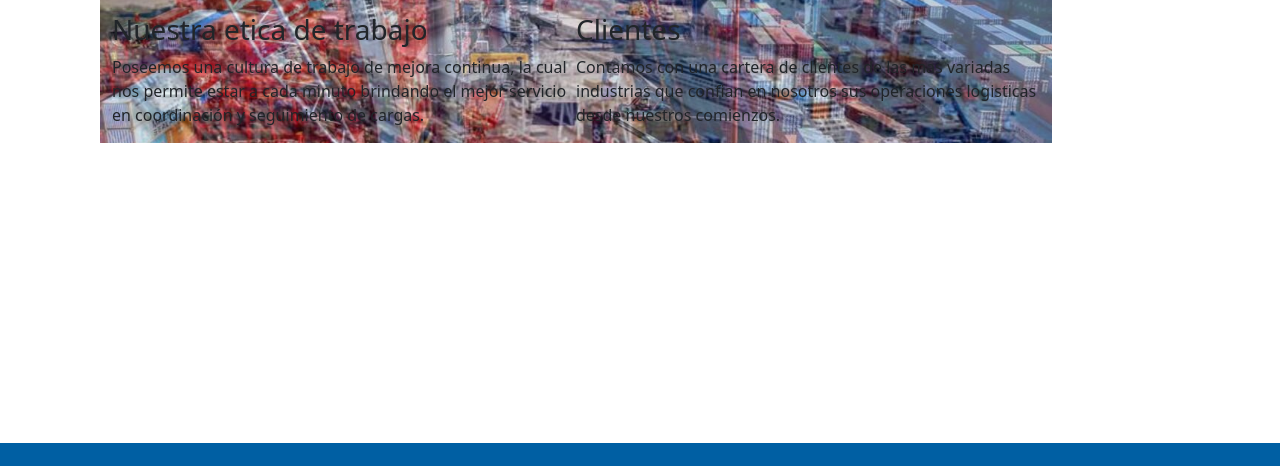
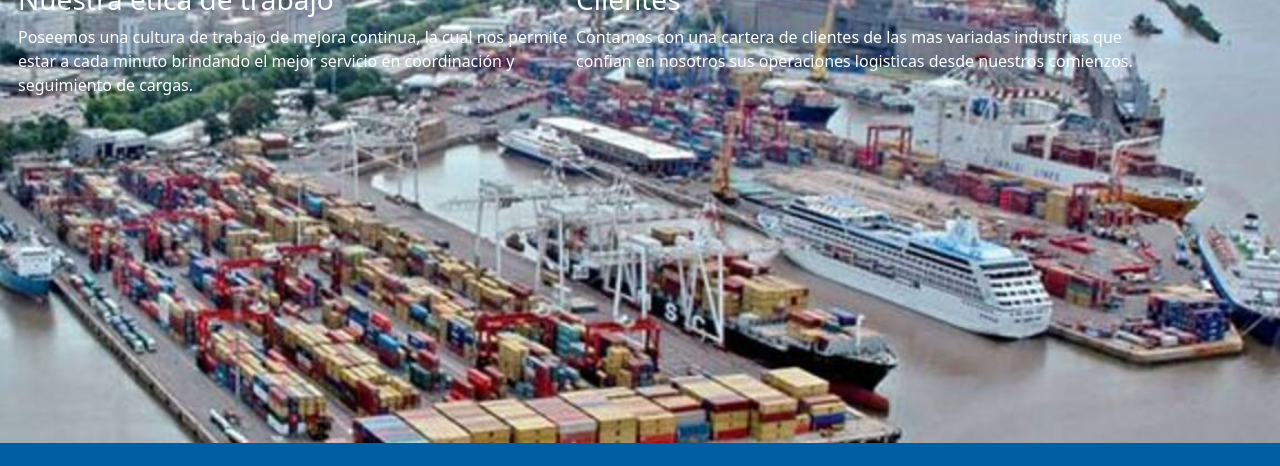
Before and after one commit to alanius4/proyectoCoderhouseAlan, a website: page index.html in a window 1280 px wide. Shown: the part 233-699 px from the top of the page. Drawn offline with nearby package versions, Linux system fonts and the light colour scheme.

Commit message:
fix de errores

```diff
--- a/index.html
+++ b/index.html
@@ -30,7 +30,7 @@
 
     <title>Transporte Web</title>
   </head>
-  <body>
+  <body id="SLIDE_BG">
     <div class="main-wrapper">
       <!--nav-->
 
@@ -77,14 +77,14 @@
 
       <!--main-->
 
-      <main >
-        <div id="SLIDE_BG">
+      <main>
+
         <!--Articulo Principal-->
-        <h1 id="articuloPrincipal">Inicio</h1>
+        <h1 id="articuloPrincipal" class="paginaPrincipal">Inicio</h1>
         <div class="container">
           <div class="containerColumn">
             <div class="containerRow">
-              <div class="col-6">
+              <div class="col-6 paginaPrincipal">
                 <br />
                 <h3>Nuestra etica de trabajo</h3>
                 <p>
@@ -94,7 +94,7 @@
                 </p>
               </div>
 
-              <div class="col-6">
+              <div class="col-6 paginaPrincipal">
                 <br />
                 <h3>Clientes</h3>
                 <p>
@@ -106,7 +106,7 @@
             </div>
           </div>
         </div>
-      </div>
+
       </main>
 
       <!--footer-->
--- a/scss/_main.scss
+++ b/scss/_main.scss
@@ -4,44 +4,10 @@
 main {
   grid-area: main;
   width: 90vw;
-  margin: auto, auto;
-  padding: 30px 100px;
-
-  #SLIDE_BG{
-    width: 100%;
-    height: 100%;
-    background-position: center center;
-    background-size: cover;
-    background-repeat: no-repeat;
-    backface-visibility: hidden;
-    animation: slideBg 8s linear infinite 0s;
-    animation-timing-function: ease-in-out;
-    background-image: url('../images/puertoFondo1.jpg');
-
-  }
-
-  @keyframes slideBg {
-    0% {
-      background-image: url('../images/puertoFondo1.jpg');
-    }
-
-    25% {
-      background-image: url('../images/puertoFondo2.jpg');
-    }
-
-    50% {
-      background-image: url('../images/puertoFondo3.jpg');
-    }
-
-    75% {
-      background-image: url('../images/puertoFondo4.jpg');
-    }
-    100% {
-      background-image: url('../images/puertoFondo4.jpg');
-    }
 
 
-
+  .paginaPrincipal{
+    @extend .color-blanco;
   }
 
   #articuloPrincipal {
--- a/scss/styles.scss
+++ b/scss/styles.scss
@@ -9,6 +9,45 @@
     "main"
     "footer";
   grid-gap: 20px;
+}
+
+#SLIDE_BG{
+  width: 100%;
+  height: 100%;
+  background-position: center center;
+  background-size: cover;
+  background-repeat: repeat;
+  backface-visibility: hidden;
+  animation: slideBg 10s linear infinite 0s;
+  animation-timing-function: ease-in-out;
+  background-image: url('../images/puertoFondo1.jpg');
+
+}
+
+@keyframes slideBg {
+  0% {
+    background-image: url('../images/puertoFondo1.jpg');
+  }
+
+  25% {
+    background-image: url('../images/puertoFondo2.jpg');
+  }
+
+  50% {
+    background-image: url('../images/puertoFondo3.jpg');
+  }
+
+  75% {
+    background-image: url('../images/puertoFondo4.jpg');
+  }
+
+  100% {
+    background-image: url('../images/puertoFondo1.jpg');
+  }
+
+
+
+
 }
 //flex//
 
```
Also changed, not shown: pages/servicios.html (+1 -1 lines), css/styles.css.
